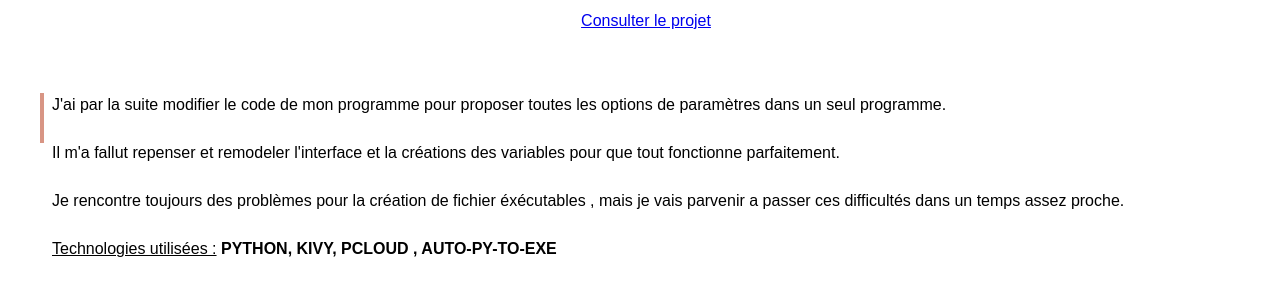
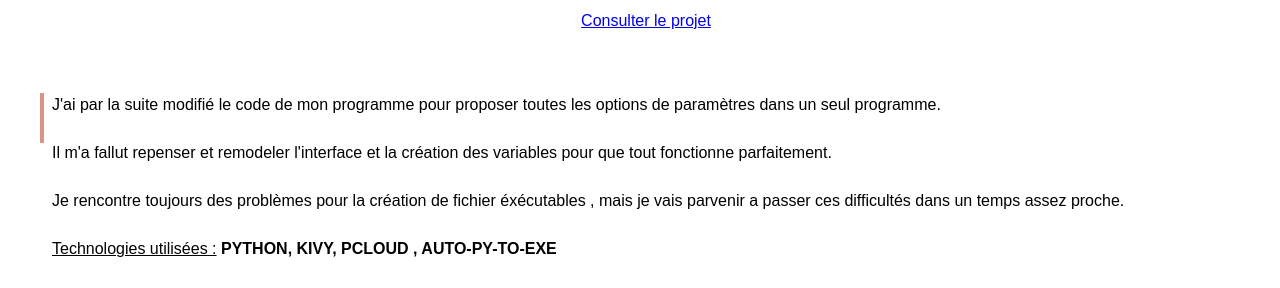
Before and after one commit to mathloss/site_personnel_2, a plain HTML site: page portfolio-application-addition.html in a window 1280 px wide. Shown: the part 1018-1306 px from the top of the page. Drawn offline with Linux system fonts and the light colour scheme.

Commit message:
Add files via upload

```diff
--- a/portfolio-application-addition.html
+++ b/portfolio-application-addition.html
@@ -53,9 +53,9 @@
     <div class="section">
         <div class="texte-avec-ligne-verticale">
             <p>
-                J'ai par la suite modifier le code de mon programme pour proposer toutes les options de paramètres dans un seul programme.
+                J'ai par la suite modifié le code de mon programme pour proposer toutes les options de paramètres dans un seul programme.
                 <br><br>
-                Il m'a fallut repenser et remodeler l'interface et la créations des variables pour que tout fonctionne parfaitement.
+                Il m'a fallut repenser et remodeler l'interface et la création des variables pour que tout fonctionne parfaitement.
                 <br><br>
                 Je rencontre toujours des problèmes pour la création de fichier éxécutables , mais je vais parvenir a passer ces difficultés dans un temps assez proche.
                 <br><br>
```
